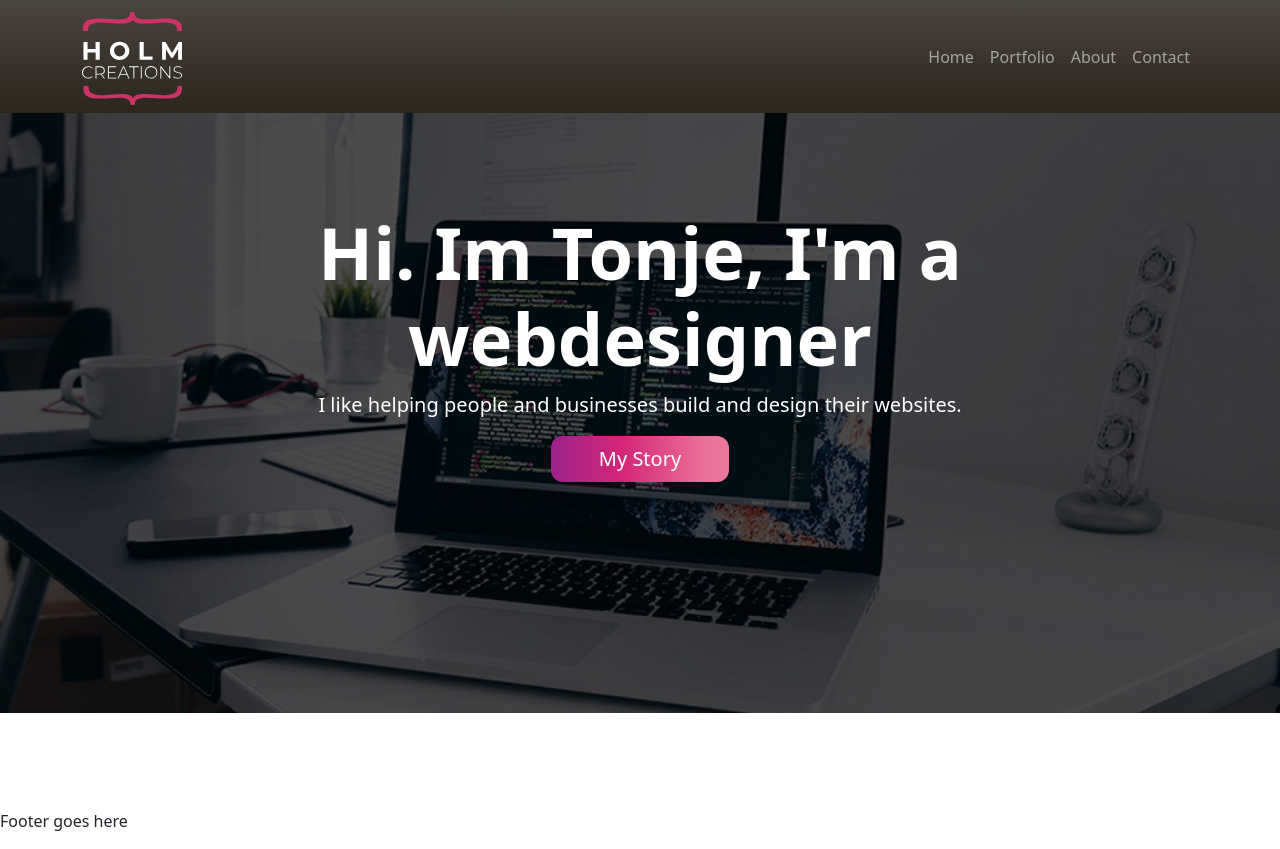
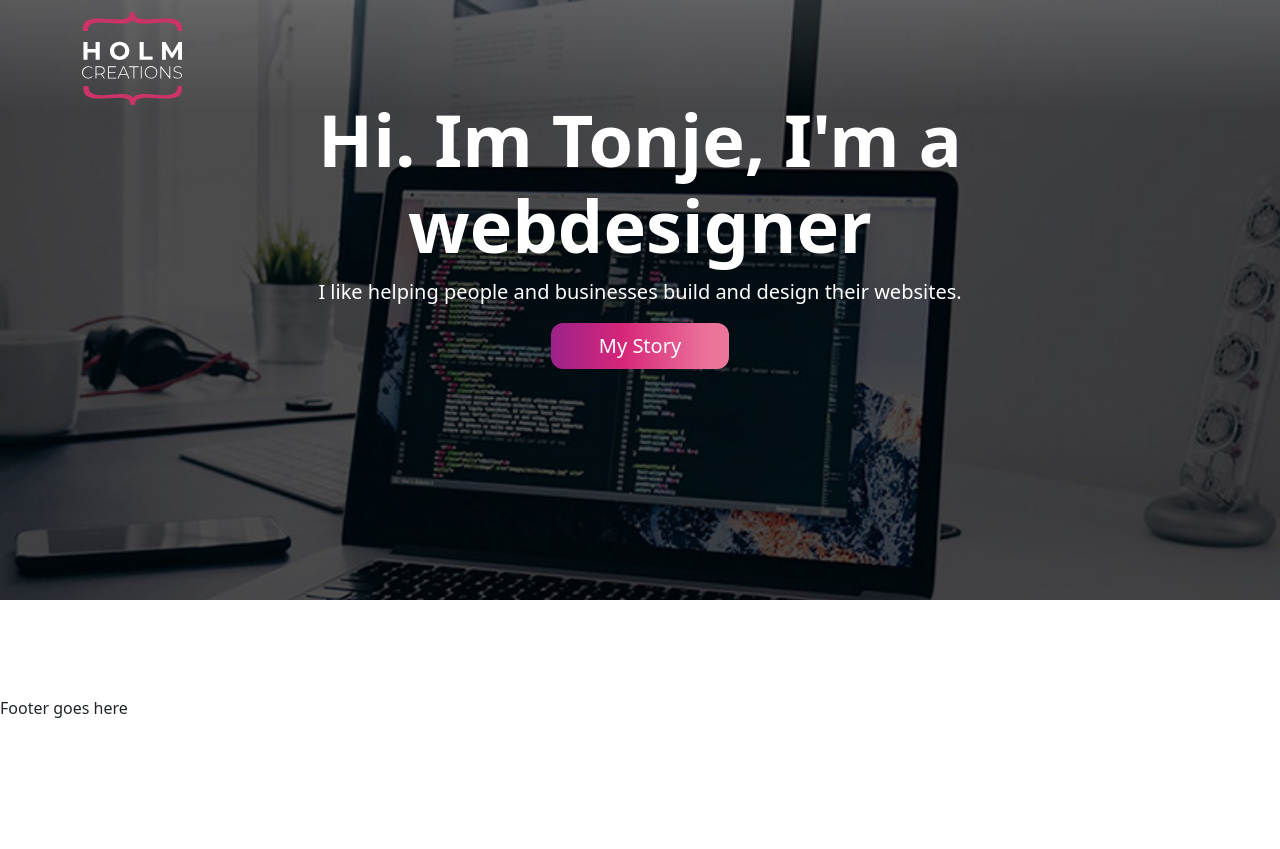
Before and after one commit to maaneblomst/portfolio-2-holmcreations, a React (Create React App) app: page / in a window 1280 px wide. After the commit the page ends 800 px from the top, so only its background shows below. Built offline with nearby package versions, Linux system fonts and the light colour scheme.

Commit message:
Navigation design

```diff
--- a/src/components/navigation/Navigation.js
+++ b/src/components/navigation/Navigation.js
@@ -1,19 +1,20 @@
 import { Link } from "react-router-dom";
+import { useState } from "react";
 import Navbar from "react-bootstrap/Navbar";
+import Offcanvas from "react-bootstrap/Offcanvas";
 import Nav from "react-bootstrap/Nav";
 import Container from "react-bootstrap/Container";
 import Image from "react-bootstrap/Image";
 import logo from "../../images/logo-bg-dark.svg";
 
 function Navigation() {
+  const [show, setShow] = useState(false);
+
+  const handleClose = () => setShow(false);
+  const toggleShow = () => setShow((s) => !s);
+
   return (
-    <Navbar
-      collapseOnSelect
-      bg="dark"
-      variant="dark"
-      expand="lg"
-      className="p-2"
-    >
+    <Navbar collapseOnSelect className="fixed-top bg-transparent" expand="xl">
       <Container>
         <Link to="/">
           <Navbar.Brand>
@@ -25,31 +26,73 @@ function Navigation() {
             />
           </Navbar.Brand>
         </Link>
-        <Navbar.Toggle aria-controls="responsive-navbar-nav" />
-        <Navbar.Collapse id="responsive-navbar-nav">
-          <Nav className="ms-auto">
+        <Navbar.Toggle
+          onClick={toggleShow}
+          className="me-2"
+          aria-expanded="false"
+          aria-label="Toggle navigation"
+        />
+        <Offcanvas
+          placement="end"
+          show={show}
+          onHide={handleClose}
+          className="sidenav text-center border-0"
+          scroll="true"
+          keyboard
+          autoFocus
+        >
+          <Offcanvas.Header closeButton closeLabel="close" closeVariant="white">
+            <Offcanvas.Title className="center">
+              <Link to="/">
+                <Image
+                  src={logo}
+                  className="d-block mt-1"
+                  width="100"
+                  alt="Holmcreations logo"
+                />
+              </Link>
+            </Offcanvas.Title>
+          </Offcanvas.Header>
+          <Offcanvas.Body>
+            <Nav className="navbar-nav me-auto fs-3 fw-bold">
               <Nav.Item>
-              <Nav.Link eventKey="1" as={Link} to="/">
+                <Nav.Link onClick={handleClose} eventKey="1" as={Link} to="/">
                   Home
                 </Nav.Link>
               </Nav.Item>
               <Nav.Item>
-              <Nav.Link eventKey="2" as={Link} to="/portfolio">
+                <Nav.Link
+                  onClick={handleClose}
+                  eventKey="2"
+                  as={Link}
+                  to="/portfolio"
+                >
                   Portfolio
                 </Nav.Link>
               </Nav.Item>
               <Nav.Item>
-              <Nav.Link eventKey="3" as={Link} to="/about">
+                <Nav.Link
+                  onClick={handleClose}
+                  eventKey="3"
+                  as={Link}
+                  to="/about"
+                >
                   About
                 </Nav.Link>
               </Nav.Item>
               <Nav.Item>
-              <Nav.Link eventKey="4" as={Link} to="/contact">
+                <Nav.Link
+                  onClick={handleClose}
+                  eventKey="4"
+                  as={Link}
+                  to="/contact"
+                >
                   Contact
                 </Nav.Link>
               </Nav.Item>
             </Nav>
-        </Navbar.Collapse>
+          </Offcanvas.Body>
+        </Offcanvas>
       </Container>
     </Navbar>
   );
--- a/src/sass/custom.scss
+++ b/src/sass/custom.scss
@@ -11,3 +11,4 @@ $dark: #2b251c;
 @import "./partials/variables";
 @import "./partials/buttons";
 @import "./partials/layout";
+@import "./partials/navigation";
--- /dev/null
+++ b/src/sass/partials/_navigation.scss
@@ -0,0 +1,17 @@
+/* Sidenav */
+.sidenav {
+  background-color: rgba(66, 65, 65, 0.7);
+  -webkit-backdrop-filter: brightness(60%) blur(3px);
+  backdrop-filter: brightness(60%) blur(3px);
+}
+
+.sidenav a {
+  text-decoration: none;
+  font-size: 36px;
+  color: #fff;
+}
+
+nav.navbar {
+  -webkit-transition: all 0.4s ease;
+  transition: all 0.4s ease;
+}
--- a/src/sass/partials/_variables.scss
+++ b/src/sass/partials/_variables.scss
@@ -2,7 +2,7 @@
 $primary: #cc3366;
 $dark: #333333;
 $navbar-dark-active-color: $primary;
-$navbar-dark-color: #fff;
+$nav-link-color: $primary;
 $body-bg: $dark;
 $card-height: 100%;
 $gradient: none;
```
Lines whose indentation alone changed are shown as unchanged.
